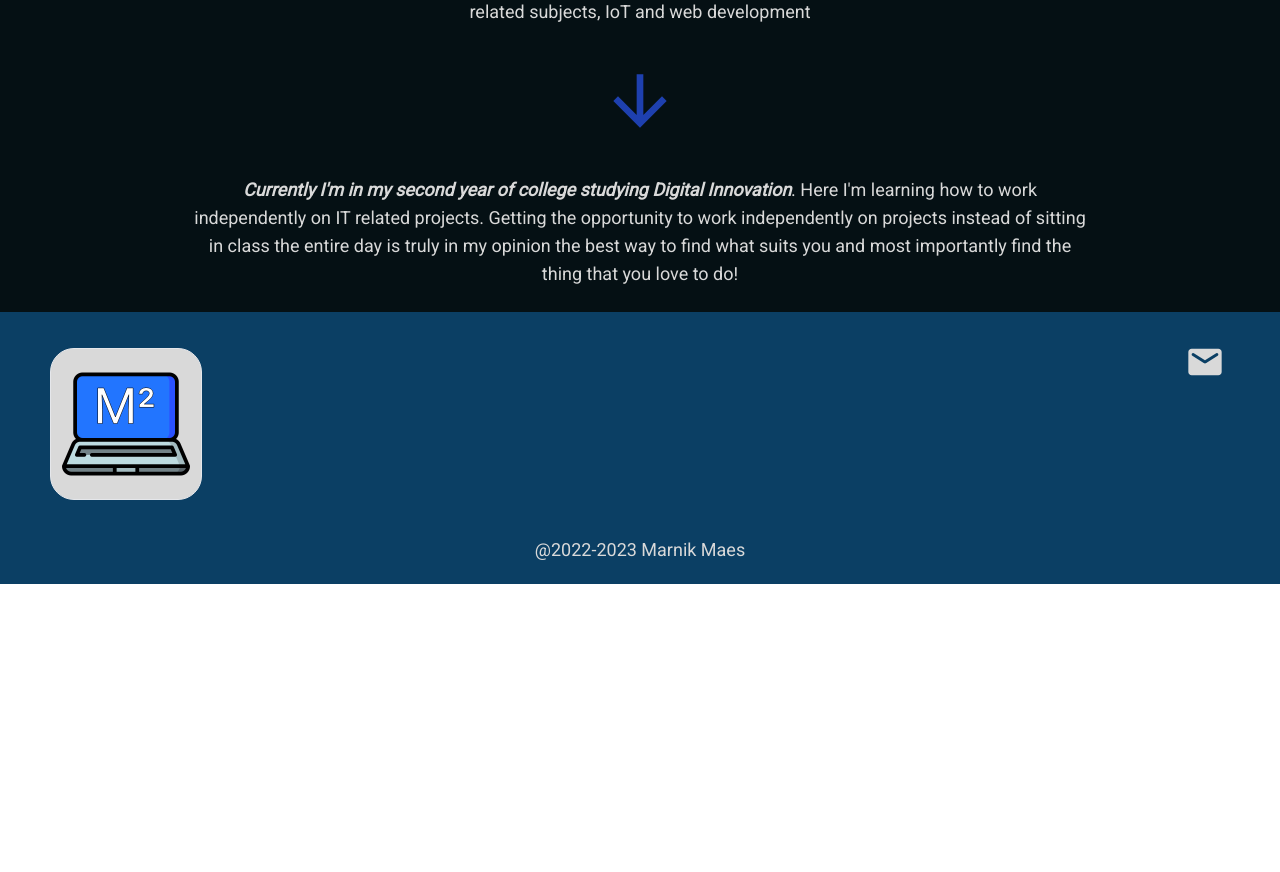
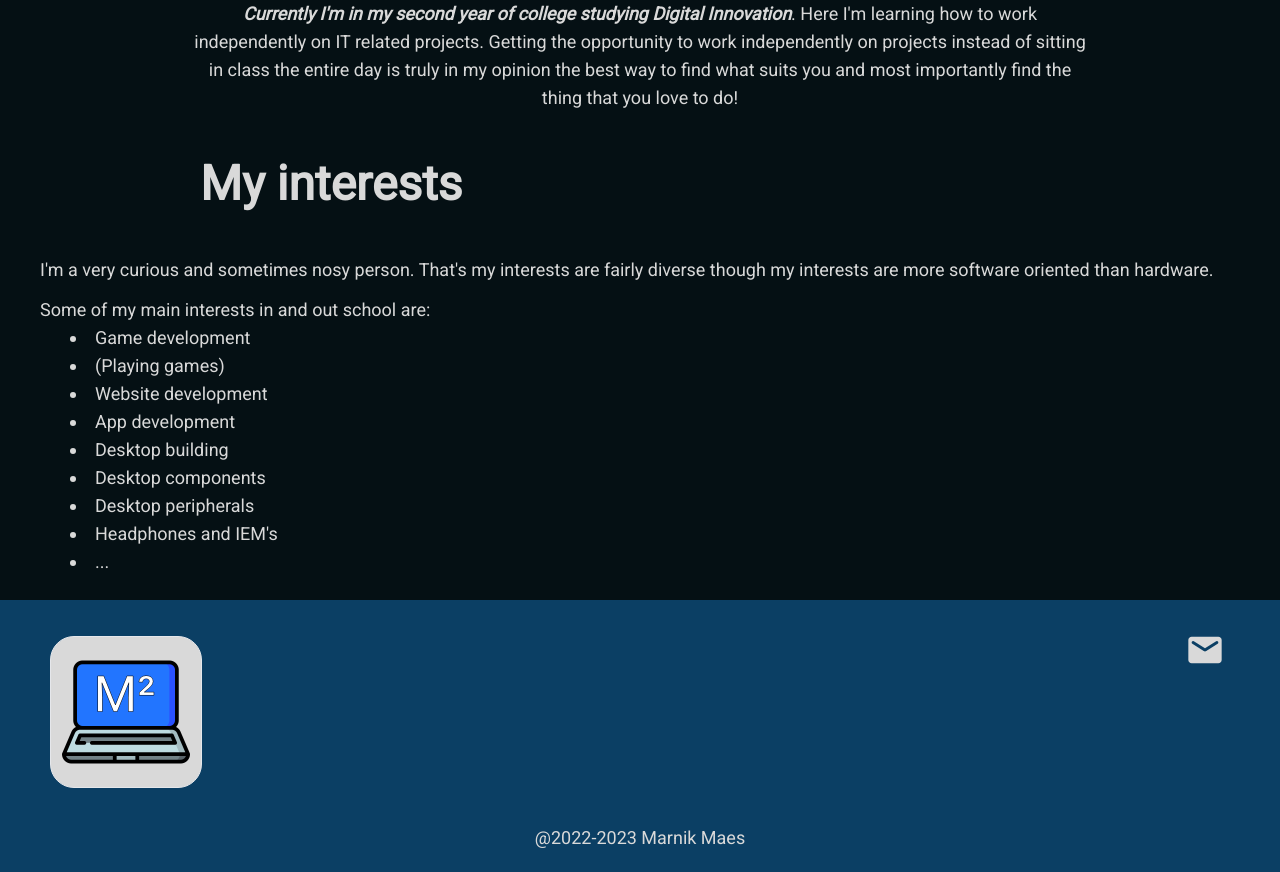
Before and after one commit to marnikmaes/portfolio, a Next.js app in the folder my-portfolio/: page /Aboutme in a window 1280 px wide. Shown: the part 1540-2412 px from the top of the page. Before the commit the page ends 2124 px from the top, so only its background shows below. Built offline with nearby package versions, Linux system fonts and the light colour scheme; some icons are missing.

Commit message:
aboutmepage-finishedfornow
aboutmepage-finishedfornow

```diff
--- a/my-portfolio/pages/Aboutme.tsx
+++ b/my-portfolio/pages/Aboutme.tsx
@@ -14,10 +14,13 @@ function Aboutme() {
         <link rel="icon" href="images/MM-favicon.png"/>
       </Head>
 
-      <main className="bg-customBlack text-customWhite z-10">
+      <main className="bg-customBlack text-customWhite font-Roboto z-10 px-5 md:px-0">
         <Nav/>
 
-        <div className="flex flex-wrap justify-center items-center py-6 md:pb-[100px]">
+        <div className='text-center xl:text-left xl:ml-[200px] pt-6'>
+          <h1 className='text-5xl font-Roboto font-semibold sm:block md:hidden'>Hi!</h1>
+        </div>
+        <div className="flex flex-wrap-reverse justify-center items-center py-6 md:pb-[100px]">
           <h1 className='text-2xl font-Roboto py-6 px-[40px] text-center'>My name is <span className='font-bold italic'>Marnik Maes</span>, a second-year student studying <span className='font-bold italic'>Digital Innovation</span> at Thomas More Geel. <br/> <span className='font-bold italic'>I always strive to improve my technology skills on every level!</span></h1>
           <Image className="object-cover rounded-full" src={"images/Marnik-Maes.png"} alt={"Marnik Maes"} width={300} height={300}/>
         </div>
@@ -28,15 +31,36 @@ function Aboutme() {
         <div className='py-6 flex flex-col justify-around items-center m-auto sm:w-[200px] md:w-[500px] lg:w-[900px] text-customWhite text-lg text-center font-Roboto'>
           <div>In my<span className='font-semibold italic'>first and second year of high school</span>, I studied <span className='font-semibold italic'>industrial science STEM</span> at &#39;t peperstraatje located in Geel.
             STEM is short for Science, Technology, Engineering and Mathematics.</div>
-          <div><Icon className='text-blue-300' icon="material-symbols:arrow-downward" width={80} height={150}/></div>
+          <div><Icon className='text-blue-300' icon="material-symbols:arrow-downward" width={100} height={100}/></div>
           <div>In my <span className='font-semibold italic'>third and fourth year of high school</span>, I studied <span className='font-semibold italic'>Mechatronics sciences</span> at Sint Jozen in Geel. This focused on both electronics and mechanics.</div>
-          <div><Icon className='text-blue-400' icon="material-symbols:arrow-downward" width={80} height={150}/></div>
+          <div><Icon className='text-blue-400' icon="material-symbols:arrow-downward" width={100} height={100}/></div>
           <div>In my <span className='font-semibold italic'>fifth and sixth year of high school</span>, I studied <span className='font-semibold italic'>Electronics and ICT</span> at Sint Jozen in Geel. Here I learned all the basics about coding in multiple languages such as: Python, C++, Labview, Codesys and more. Here I also learned the basics about networking, electronics, code debugging and other viable knowledge for every IT person</div>
-          <div><Icon className='text-blue-600' icon="material-symbols:arrow-downward" width={80} height={150}/></div>
+          <div><Icon className='text-blue-600' icon="material-symbols:arrow-downward" width={100} height={100}/></div>
           <div>In my <span className='font-semibold italic'>first year of college</span>, I studied the Dutch version of <span className='font-semibold italic'>Applied computer science</span>. Here I relearned the basics I&#39;d already picked up in high school, but also expanded my horizons mainly in Networking, Cloud and Cyber security related subjects, IoT and web development</div>
-          <div><Icon className='text-blue-800' icon="material-symbols:arrow-downward" width={80} height={150}/></div>
+          <div><Icon className='text-blue-800' icon="material-symbols:arrow-downward" width={100} height={100}/></div>
           <div> <span className='font-semibold italic'>Currently I&#39;m in my second year of college studying Digital Innovation</span>. Here I&#39;m learning how to work independently on IT related projects. Getting the opportunity to work independently on projects instead of sitting in class the entire day is truly in my opinion the best way to find what suits you and most importantly find the thing that you love to do! </div>
         </div>
+
+        <div className='text-center xl:text-left xl:ml-[200px] py-6'>
+          <h1 className='text-5xl font-Roboto font-semibold'>My interests</h1>
+        </div>
+
+        <div className='py-6 m-auto sm:w-[200px] md:w-[500px] lg:w-[1200px] text-customWhite text-lg font-Roboto'>
+          <p className='pb-3'>I&#39;m a very curious and sometimes nosy person. That&#39;s my interests are fairly diverse though my interests are more software oriented than hardware.</p>
+          <p>Some of my main interests in and out school are:</p>
+          <ul className='list-disc list-inside pl-[30px] text-left'>
+            <li>Game development</li>
+            <li>&#40;Playing games&#41;</li>
+            <li>Website development</li>
+            <li>App development</li>
+            <li>Desktop building</li>
+            <li>Desktop components</li>
+            <li>Desktop peripherals</li>
+            <li>Headphones and IEM&#39;s</li>
+            <li>...</li>
+          </ul>
+        </div>
+
       </main>
       <Footer/>
     </div>
--- a/my-portfolio/pages/index.tsx
+++ b/my-portfolio/pages/index.tsx
@@ -15,7 +15,7 @@ function IndexPage() {
 
       <div className="bg-[url('https://images.pexels.com/photos/3075993/pexels-photo-3075993.jpeg?auto=compress&cs=tinysrgb&w=1260&h=750&dpr=2')] fixed z-1 block  h-full inset-0 "></div>
 
-      <main className="text-customWhite z-10">
+      <main className="text-customWhite z-10 px-5 md:px-0 font-Roboto">
         <Nav/>
 
         <div className='text-center xl:text-left xl:ml-[200px] py-6 '>
--- a/my-portfolio/styles/globals.css
+++ b/my-portfolio/styles/globals.css
@@ -6,5 +6,5 @@
 
 
 main{
-    backdrop-filter: blur(2px);
+    backdrop-filter: blur(1px);
 }
```
